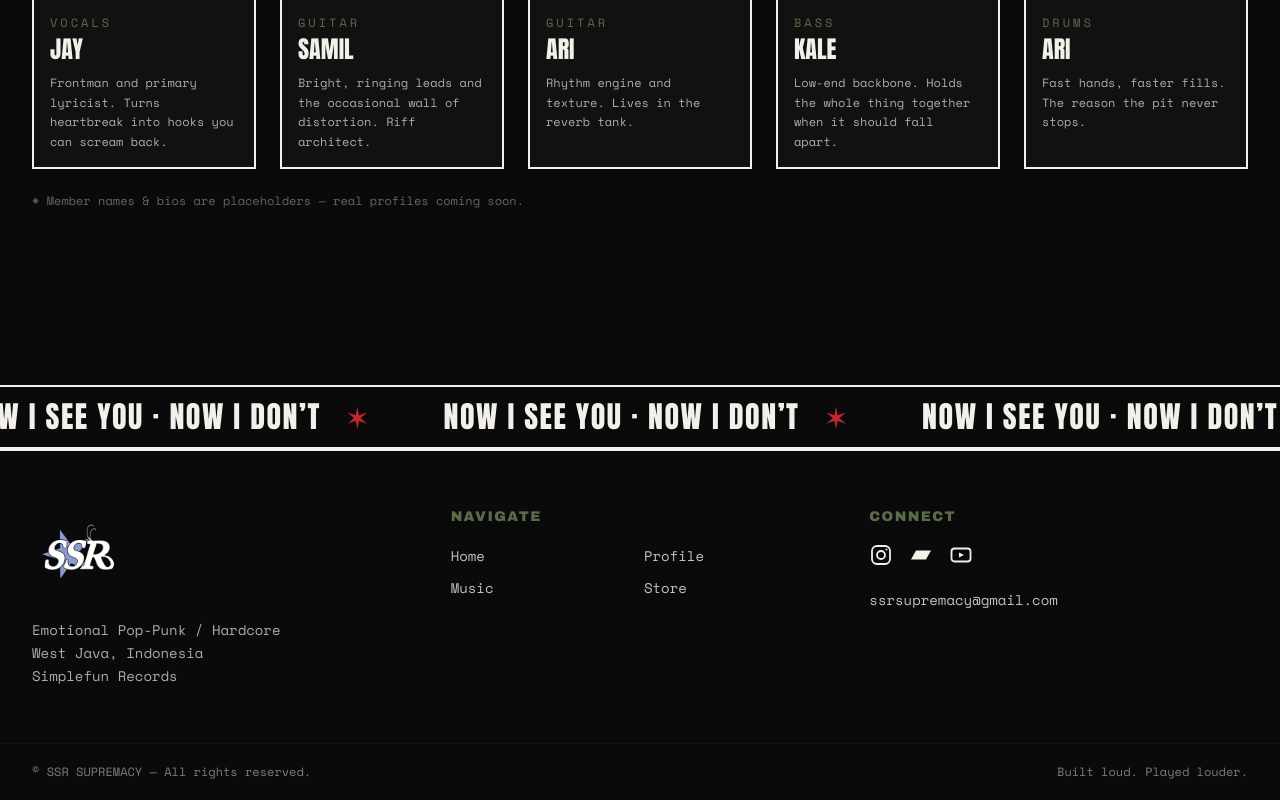
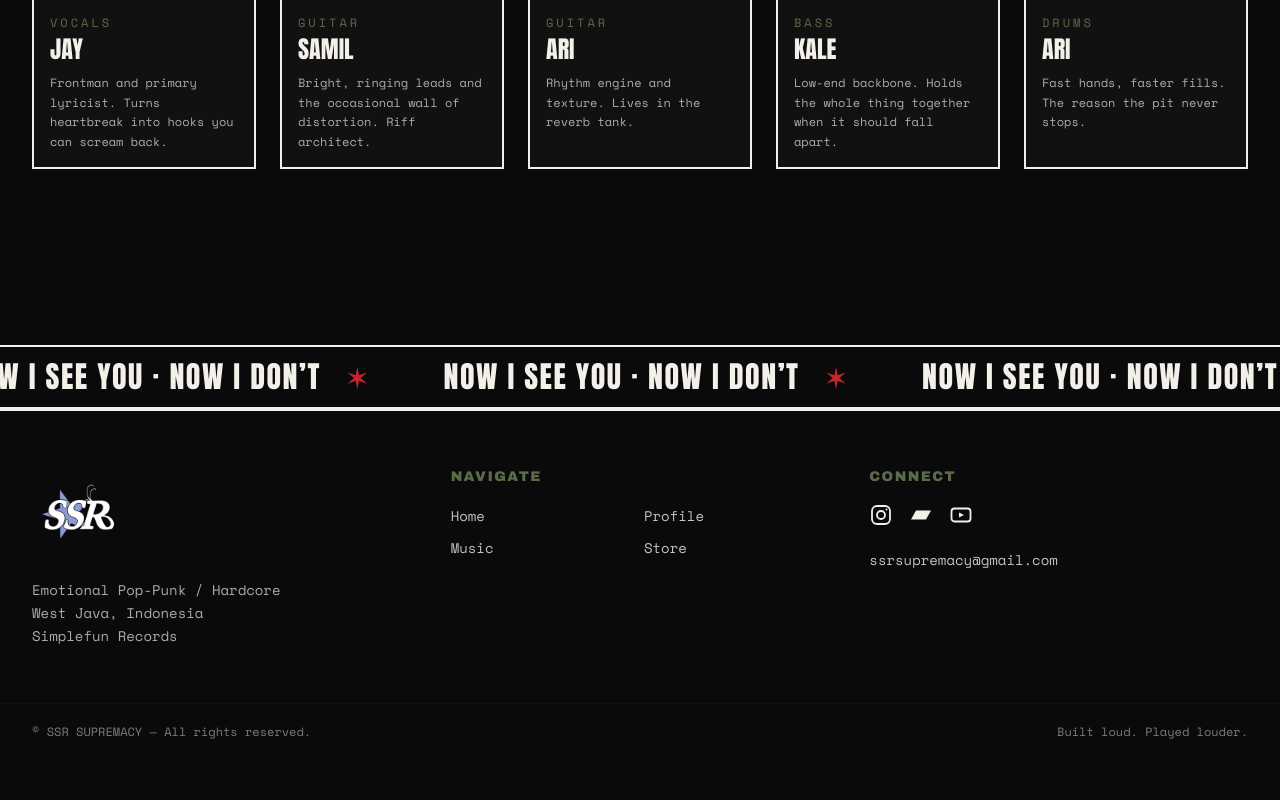
Before and after one commit to whoskale12/ssrsupremacy, a React (Vite) app: page /profile in a window 1280 px wide. Shown: the part 1469-2269 px from the top of the page. After the commit the page ends 2229 px from the top, so only its background shows below. Built offline with nearby package versions, Linux system fonts and the light colour scheme.

Commit message:
Remove profile placeholder disclaimer

```diff
--- a/src/pages/Profile.jsx
+++ b/src/pages/Profile.jsx
@@ -39,9 +39,6 @@ export default function Profile() {
             <MemberCard key={m.id} member={m} />
           ))}
         </div>
-        <p className="font-mono text-xs text-bone/40 mt-6">
-          * Member names &amp; bios are placeholders — real profiles coming soon.
-        </p>
       </section>
     </div>
   )
```
